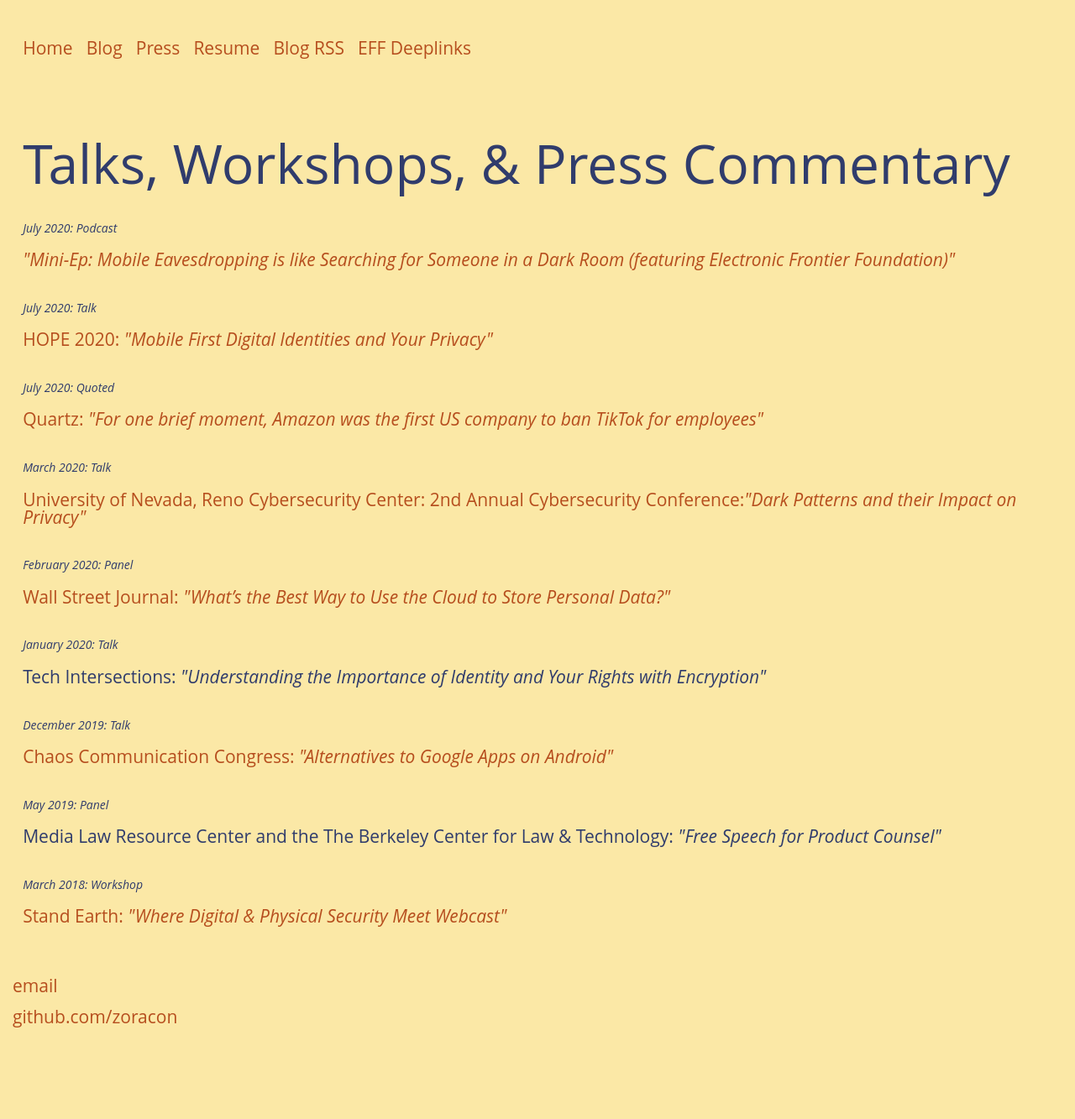
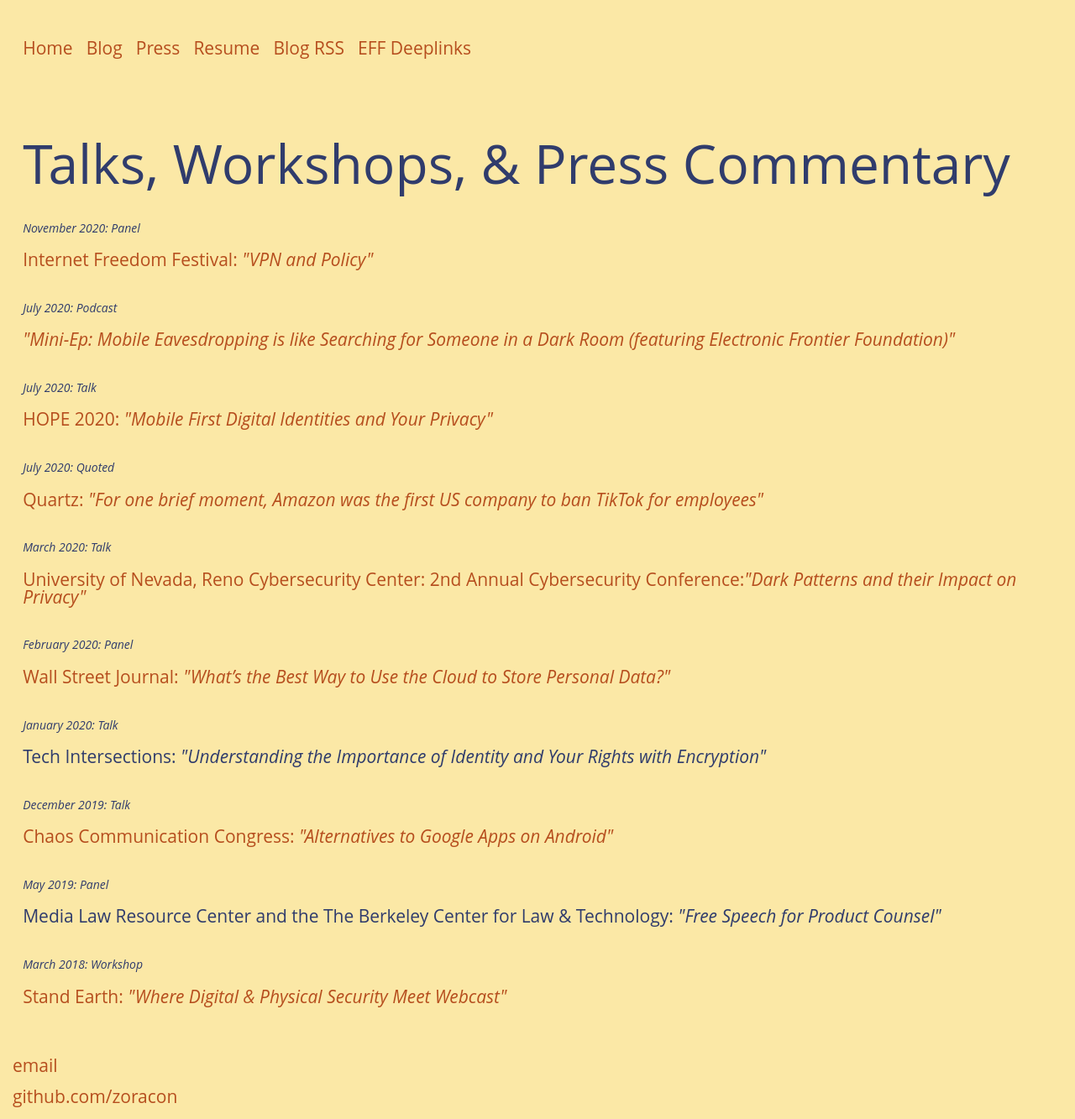
Before and after one commit to zoracon/zoracon.github.io, a Jekyll site: the page built from media.html, in a window 1280 px wide. Shown: the whole page at 84% size. Built offline with Jekyll 4.4.1, drawn with Linux system fonts in a browser that asks for light colours; before the commit the page ends 1238 px from its top, so only the background shows below that.

Commit message:
Add panel update

```diff
--- a/media.html
+++ b/media.html
@@ -3,6 +3,12 @@
 title: Talks, Workshops, & Press Commentary
 ---
 <h1>{{ page.title }}</h1>
+
+<div class="media-block">
+  <em>November 2020: </em>
+  <em>Panel</em>
+  <h2 class="talk-title"><a target="_blank" href="https://internetfreedomfestival.org/wiki/index.php/VPN_%26_Policy">Internet Freedom Festival: <i> "VPN and Policy"</i></a></h2>
+</div>
 
 <div class="media-block">
   <em>July 2020: </em>
```
Also changed, not shown: 1 other file.
